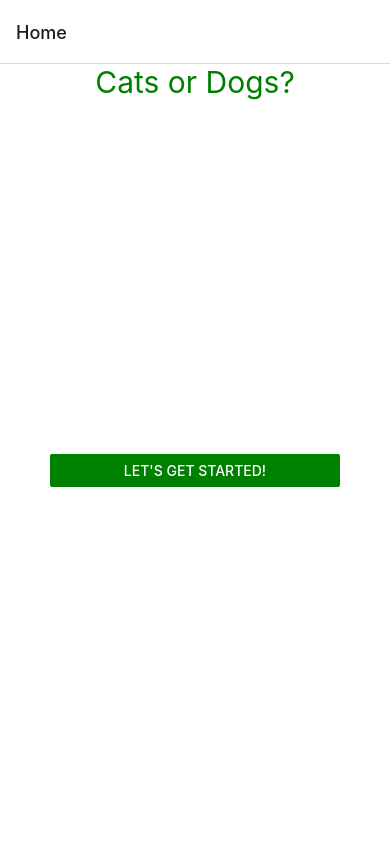
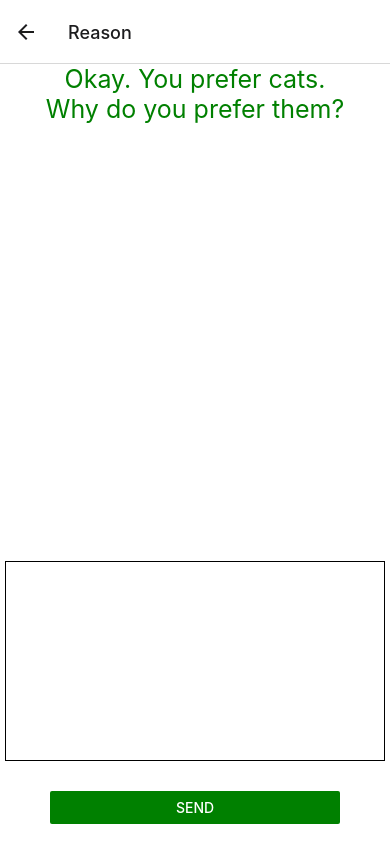
Before and after one commit to ksk0629/towards_creating_android_apps, a React Native app in the folder mock/MockProject/: screen /Question in a window 390 px wide. Both pictures are taken after a click on the button "CATS". Built offline with nearby package versions, Linux system fonts and the light colour scheme.

Commit message:
Added reason screen #5

```diff
--- a/mock/MockProject/src/App.tsx
+++ b/mock/MockProject/src/App.tsx
@@ -7,6 +7,7 @@ import { RootStackParamList } from "./RootStackParams";
 
 import HomeScreen from "./screens/Home";
 import QuestionScreen from "./screens/Question";
+import ReasonScreen from "./screens/Reason";
 
 const Stack = createStackNavigator<RootStackParamList>();
 
@@ -16,6 +17,7 @@ export default function App() {
       <Stack.Navigator>
         <Stack.Screen name="Home" component={HomeScreen} />
         <Stack.Screen name="Question" component={QuestionScreen} />
+        <Stack.Screen name="Reason" component={ReasonScreen} />
       </Stack.Navigator>
     </NavigationContainer>
   );
--- a/mock/MockProject/src/RootStackParams.ts
+++ b/mock/MockProject/src/RootStackParams.ts
@@ -1,4 +1,5 @@
 export type RootStackParamList = {
   Home: undefined;
   Question: undefined;
+  Reason: { preferredAnimal: string };
 };
--- a/mock/MockProject/src/screens/Question.tsx
+++ b/mock/MockProject/src/screens/Question.tsx
@@ -21,7 +21,9 @@ function QuestionScreen() {
           <Button
             title="CATS"
             color="green"
-            onPress={() => navigation.navigate("Home")}
+            onPress={() =>
+              navigation.navigate("Reason", { preferredAnimal: "cats" })
+            }
           />
           <Image
             style={styles.image}
@@ -32,7 +34,9 @@ function QuestionScreen() {
           <Button
             title="DOGS"
             color="green"
-            onPress={() => navigation.navigate("Home")}
+            onPress={() =>
+              navigation.navigate("Reason", { preferredAnimal: "dogs" })
+            }
           />
           <Image
             style={styles.image}
--- /dev/null
+++ b/mock/MockProject/src/screens/Reason.tsx
@@ -0,0 +1,81 @@
+import React from "react";
+import {
+  StyleSheet,
+  Button,
+  Text,
+  View,
+  SafeAreaView,
+  TextInput,
+} from "react-native";
+import { useNavigation, useRoute, RouteProp } from "@react-navigation/native";
+import { StackNavigationProp } from "@react-navigation/stack";
+
+import { RootStackParamList } from "../RootStackParams";
+
+type reasonScreenProp = StackNavigationProp<RootStackParamList, "Reason">;
+
+const ReasonInput = (props, maxLength) => {
+  return <TextInput {...props} editable maxLength={maxLength} />;
+};
+
+function ReasonScreen() {
+  const navigation = useNavigation<reasonScreenProp>();
+  const route = useRoute<RouteProp<RootStackParamList, "Reason">>();
+  const preferedAnimal = route.params.preferredAnimal;
+
+  const [value, onChangeText] = React.useState("");
+
+  return (
+    <SafeAreaView style={styles.container}>
+      <View style={styles.text_view}>
+        <Text style={styles.text}>Okay. You prefer {preferedAnimal}.</Text>
+        <Text style={styles.text}></Text>
+        <Text style={styles.text}>Why do you prefer them?</Text>
+      </View>
+      <TextInput
+        multiline
+        editable
+        maxLength={40}
+        style={styles.reason_input}
+        numberOfLines={4}
+        onChangeText={(text) => onChangeText(text)}
+        value={value}
+      />
+      <View style={styles.button_view}>
+        <Button
+          title="send"
+          color="green"
+          onPress={() =>
+            navigation.navigate("Reason", { preferredAnimal: value })
+          }
+        />
+      </View>
+    </SafeAreaView>
+  );
+}
+
+export default ReasonScreen;
+
+const styles = StyleSheet.create({
+  container: {
+    flex: 1,
+    backgroundColor: "#fff",
+    justifyContent: "center",
+  },
+  text_view: {
+    flex: 1,
+  },
+  text: {
+    fontSize: 25,
+    textAlign: "center",
+    color: "green",
+  },
+  reason_input: {
+    height: 200,
+    marginHorizontal: 5,
+    marginBottom: 30,
+    borderWidth: 1,
+    padding: 5,
+  },
+  button_view: { marginBottom: 20, marginHorizontal: 50 },
+});
```
